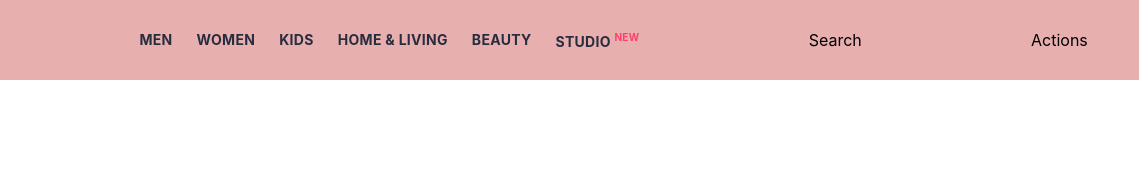
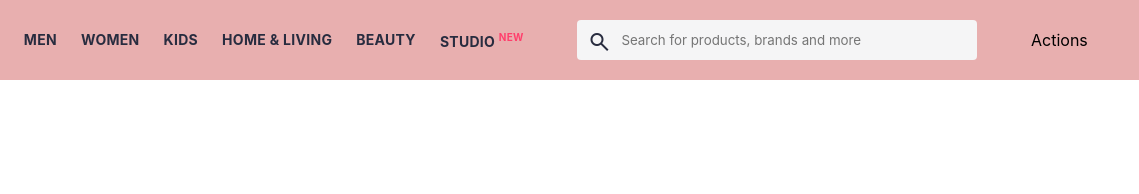
Before and after one commit to anshikaverma2411/Myntra-Clone, a plain HTML site: page index.html in a window 1280 px wide. Shown: the full height of the page, 141-1280 px from the left. Drawn offline with nearby package versions, Linux system fonts and the light colour scheme.

Commit message:
search  bar styling

```diff
--- a/index.html
+++ b/index.html
@@ -3,6 +3,10 @@
   <head>
     <title>Myntra Clone</title>
     <link rel="stylesheet" href="style.css" />
+    <link
+      rel="stylesheet"
+      href="https://fonts.googleapis.com/css2?family=Material+Symbols+Outlined:opsz,wght,FILL,GRAD@20..48,100..700,0..1,-50..200&icon_names=search"
+    />
   </head>
   <body>
     <header>
@@ -22,7 +26,13 @@
         <a href="#">Beauty</a>
         <a href="#">Studio <sup>New</sup></a>
       </nav>
-      <div class="search_bar">Search</div>
+      <div class="search_bar">
+        <span class="material-symbols-outlined search_icon"> search </span>
+        <input
+          class="search_input"
+          placeholder="Search for products, brands and more"
+        />
+      </div>
       <div class="action_bar">Actions</div>
     </header>
     <main>
--- a/style.css
+++ b/style.css
@@ -3,6 +3,7 @@
   padding: 0;
   font-family: Assistant, -apple-system, BlinkMacSystemFont, Segoe UI, Roboto,
     Helvetica, Arial, sans-serif;
+  box-sizing: border-box;
 }
 header {
   display: flex;
@@ -37,3 +38,26 @@ header {
   font-size: 10px;
   color: #ff3f6c;
 }
+.search_bar {
+  height: 40px;
+  min-width: 400px;
+  display: flex;
+  align-items: center;
+}
+.search_input {
+  background-color: #f5f5f6;
+  color: #696e79;
+  flex-grow: 1;
+  height: 40px;
+  border: none;
+  border-radius: 0 4px 4px 0;
+}
+.search_icon {
+  height: 20px;
+  padding: 10px;
+  box-sizing: content-box;
+  background-color: #f5f5f6;
+  color: #282c3f;
+  font-weight: 200;
+  border-radius: 4px 0 0 4px;
+}
```
